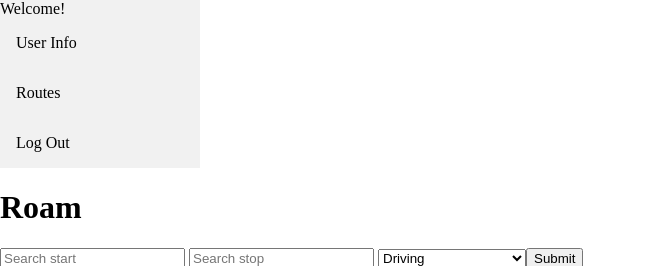
After one commit to aileentran/roam, a Flask app: page /logged_in in a window 1280 px wide. The commit adds this page. Shown: the top 266 px of the page, without its empty margins (0-646 px from the left). Run offline with Flask 2, Linux system fonts and the light colour scheme; some libraries are stand-ins or nearby versions.

Commit message:
Made map_base.html and created logged in page with side bar

```diff
--- a/server.py
+++ b/server.py
@@ -5,6 +5,12 @@ from flask import (Flask, render_template, redirect, request, flash, session)
 from flask_debugtoolbar import DebugToolbarExtension
 
 from model import db, connect_to_db, User, Route, Segment, Mode
+
+import googlemaps
+
+from datetime import datetime
+
+gmaps = googlemaps.Client(key='AIzaSyB8cOt4MhRxcvoSKJC7M0XaXCvYFPyhCMQ')
 
 
 app = Flask(__name__)
@@ -21,18 +27,6 @@ def index():
     """Homepage: map, search bar, and register/login buttons."""
 
     return render_template('homepage.html')
-
-##################################################################
-# Guest user experience!
-
-
-
-
-
-
-
-##################################################################
-# Registered user experience###########################
 
 @app.route('/registration_page')
 def registration_page():
@@ -103,7 +97,7 @@ def login():
 		flash('You are logged in. Welcome!')
 		#TODO: decide where to redirect it to: dashboard or..
 		#another version of home page but with access to dashboard
-		return redirect('/')
+		return redirect('/logged_in')
 	elif user != None:
 		flash('Your email or password is incorrect. Please try again.')
 
@@ -111,6 +105,12 @@ def login():
 	else:
 		flash('You are not a registered user. If you want to register, please click the Register button to continue.')
 		return redirect('/')
+
+@app.route('/logged_in')
+def logged_in_page():
+	"""Shows logged in page: start, stop(s), mode(s), map, and sidebar with access to logout, user info and routes"""
+
+	return render_template('logged_in.html')
 
 
 
--- /dev/null
+++ b/static/css/logged_in.css
@@ -0,0 +1,50 @@
+/* The side navigation menu */
+.sidebar {
+  margin: 0;
+  padding: 0;
+  width: 200px;
+  background-color: #f1f1f1;
+  position: left;
+  height: 100%;
+  overflow: auto;
+}
+
+/* Sidebar links */
+.sidebar a {
+  display: block;
+  color: black;
+  padding: 16px;
+  text-decoration: none;
+}
+
+/* Links on mouse-over */
+.sidebar a:hover:not(.active) {
+  background-color: #555;
+  color: white;
+}
+
+/* Page content. The value of the margin-left property should match the value of the sidebar's width property */
+/*div.content {
+  margin-left: 200px;
+  padding: 1px 16px;
+  height: 1000px;
+}*/
+
+/* On screens that are less than 700px wide, make the sidebar into a topbar */
+@media screen and (max-width: 700px) {
+  .sidebar {
+    width: 100%;
+    height: auto;
+    position: relative;
+  }
+  .sidebar a {float: left;}
+  div.content {margin-left: 0;}
+}
+
+/* On screens that are less than 400px, display the bar vertically, instead of horizontally */
+@media screen and (max-width: 400px) {
+  .sidebar a {
+    text-align: center;
+    float: none;
+  }
+}
--- a/templates/base.html
+++ b/templates/base.html
@@ -4,11 +4,15 @@
 	<title>Roam</title>
 	<!-- account for message flashing: probably when successfully logged in/registered -->
 	<!-- TODO: TEST FLASHED MESSAGES! -->
-	{% block head %}HEAD INFO HERE!{% endblock %}
+	{% block head %}{% endblock %}
+	{% block maphead %}{% endblock %}
 </head>
 <body>
 	{# navbar goes here #}
 	{% block nav %}{% endblock %}
+
+	{# sidebar goes here #}
+	{% block side %} {% endblock %}
 
 	{% with messages = get_flashed_messages() %}
 		{% if messages %}
@@ -20,6 +24,8 @@
 		{% endif %}
 	{% endwith %}
 
-	{% block content %} CONTENT {% endblock %}
+	{% block map %}{% endblock %}
+
+	{% block content %}{% endblock %}
 </body>
 </html>
--- /dev/null
+++ b/templates/logged_in.html
@@ -0,0 +1,18 @@
+{% extends "map_base.html" %}
+
+{% block head %}
+	{# connecting to logged_in css #}
+	<link rel="stylesheet" href="/static/css/logged_in.css"/>
+{% endblock %}
+
+{% block side %}
+
+<div class="sidebar">
+	Welcome!
+{# TODO: link user info, routes, and logging out! #}
+  <a href="#home">User Info</a>
+  <a href="#news">Routes</a>
+  <a href="#contact">Log Out</a>
+</div>
+
+{% endblock %}
--- /dev/null
+++ b/templates/map_base.html
@@ -0,0 +1,42 @@
+{% extends 'base.html' %}
+
+{# Loading Google Maps API #}
+{% block maphead %}
+	{# connecting to map_base.css #}
+	<link rel="stylesheet" href="/static/css/map_base.css"/>
+	{# connecting to map_base.js #}
+	<script src="/static/js/map_base.js"></script>
+	{# initializing map and added places library#}
+	<script
+		async defer
+		src="https://maps.googleapis.com/maps/api/js?key=AIzaSyB8cOt4MhRxcvoSKJC7M0XaXCvYFPyhCMQ&libraries=places&callback=initMap">
+	</script>
+{% endblock %}
+
+{% block map %}
+
+{# Title  #}
+<h1>Roam</h1>
+
+{# Search bar for address #}
+{# will float on top of map #}
+<section id="search-form">
+	<form class="search" action="/search" method="POST">
+		{# start location #}
+		<input id="start" class="controls" type="text" placeholder="Search start">
+		{# end location #}
+		<input id="stop" class="controls" type="text" placeholder="Search stop">
+		<select id="mode">
+			<option value="driving">Driving</option>
+			<option value="walking">Walking</option>
+			<option value="bicycling">Bicycling</option>
+			<option value="transit">Public Transportation</option>
+		<input type="submit">
+	</form>
+</section>
+
+{# will render map #}
+<section id="map">
+	<div class="map"></div>
+</section>
+{% endblock %}
```
Also changed, not shown: templates/homepage.html (+1 -44 lines), static/css/map_base.css (renamed from static/css/homepage.css), static/js/map_base.js (renamed from static/js/homepage.js), 1 other file.
